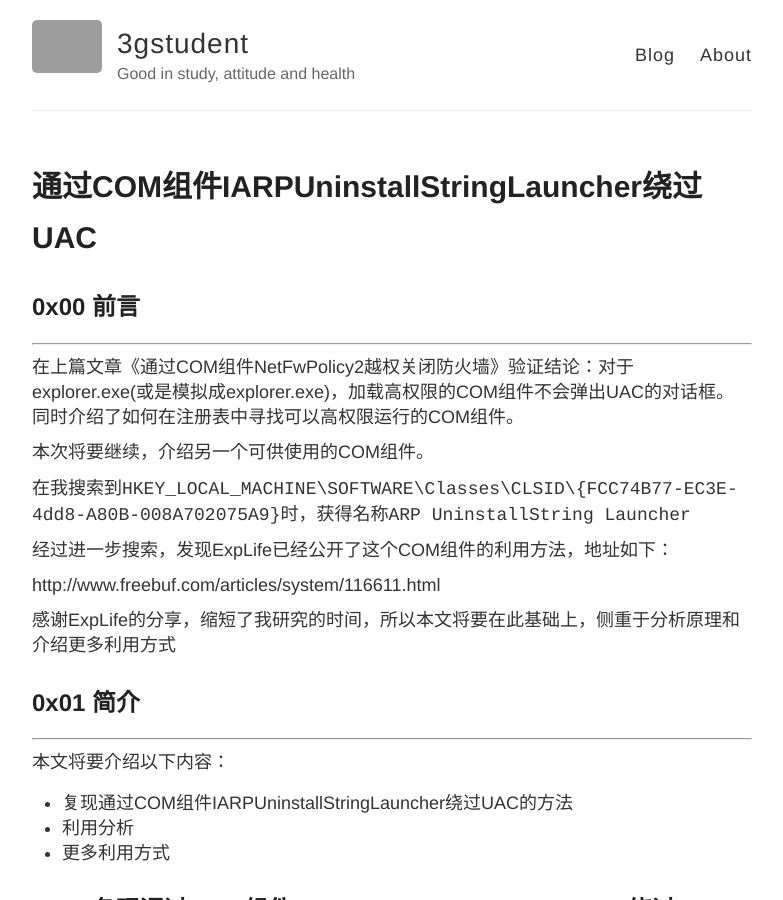
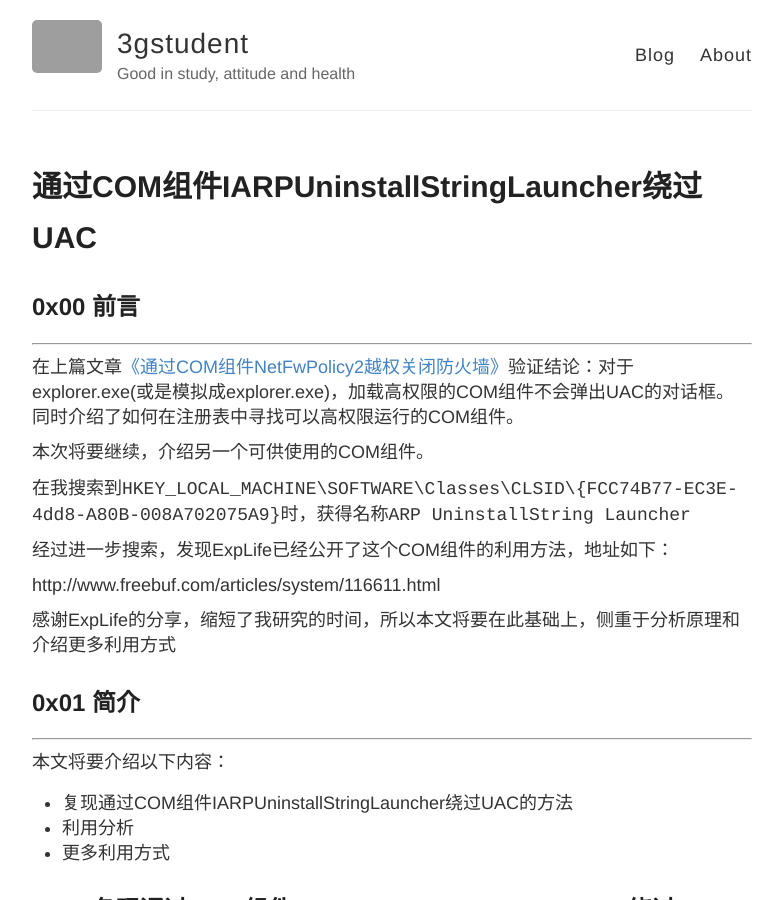
Before and after one commit to 3gstudent/backup-3gstudent.github.io, a Jekyll site: the page built from _posts/2018-5-22-通过COM组件IARPUninstallStringLauncher绕过UAC.md, in a window 1280 px wide and 900 px high. Shown: the whole window, without its empty margins (248-1031 px from the left). Built offline with Jekyll 4.4.1, drawn with Linux system fonts in a browser that asks for light colours; part of the change alters nothing that is shown; grey boxes are pictures that could not be loaded.

```diff
--- a/_posts/2018-5-22-通过COM组件IARPUninstallStringLauncher绕过UAC.md
+++ b/_posts/2018-5-22-通过COM组件IARPUninstallStringLauncher绕过UAC.md
@@ -7,7 +7,7 @@ title: 通过COM组件IARPUninstallStringLauncher绕过UAC
 ## 0x00 前言
 ---
 
-在上篇文章《通过COM组件NetFwPolicy2越权关闭防火墙》验证结论：对于explorer.exe(或是模拟成explorer.exe)，加载高权限的COM组件不会弹出UAC的对话框。同时介绍了如何在注册表中寻找可以高权限运行的COM组件。
+在上篇文章[《通过COM组件NetFwPolicy2越权关闭防火墙》](https://3gstudent.github.io/3gstudent.github.io/%E9%80%9A%E8%BF%87COM%E7%BB%84%E4%BB%B6NetFwPolicy2%E8%B6%8A%E6%9D%83%E5%85%B3%E9%97%AD%E9%98%B2%E7%81%AB%E5%A2%99/)验证结论：对于explorer.exe(或是模拟成explorer.exe)，加载高权限的COM组件不会弹出UAC的对话框。同时介绍了如何在注册表中寻找可以高权限运行的COM组件。
 
 本次将要继续，介绍另一个可供使用的COM组件。
 
```
